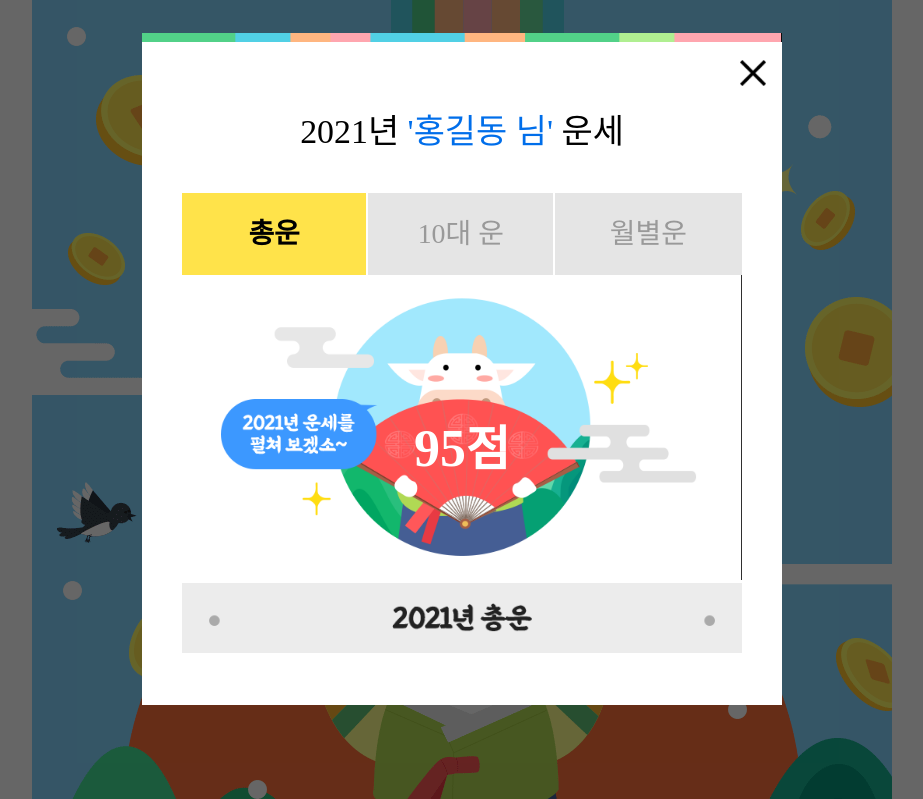
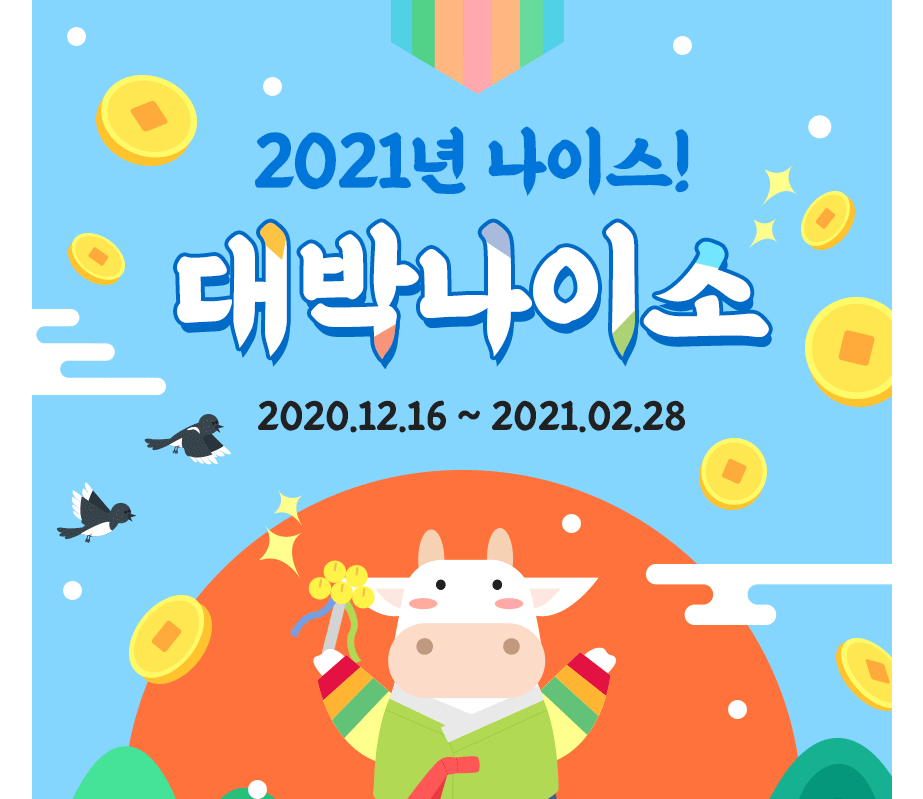
Before and after one commit to jins-web/jins-web.github.io, a website: page assets/html/maket.html in a window 1280 px wide. Shown: the top 799 px of the page, without its empty margins (178-1101 px from the left). Drawn offline with nearby package versions, Linux system fonts and the light colour scheme.

Commit message:
test market
test

```diff
--- a/assets/html/maket.html
+++ b/assets/html/maket.html
@@ -401,7 +401,7 @@
         </div>
         <!-- //market 85 -->
         <!-- 팝업 -->
-        <div class="pop-container" style="display: block;">
+        <div class="pop-container">
             <div class="pop-inner">
                 <div class="pop-contents">
                     <div class="pop-top"></div>
```
